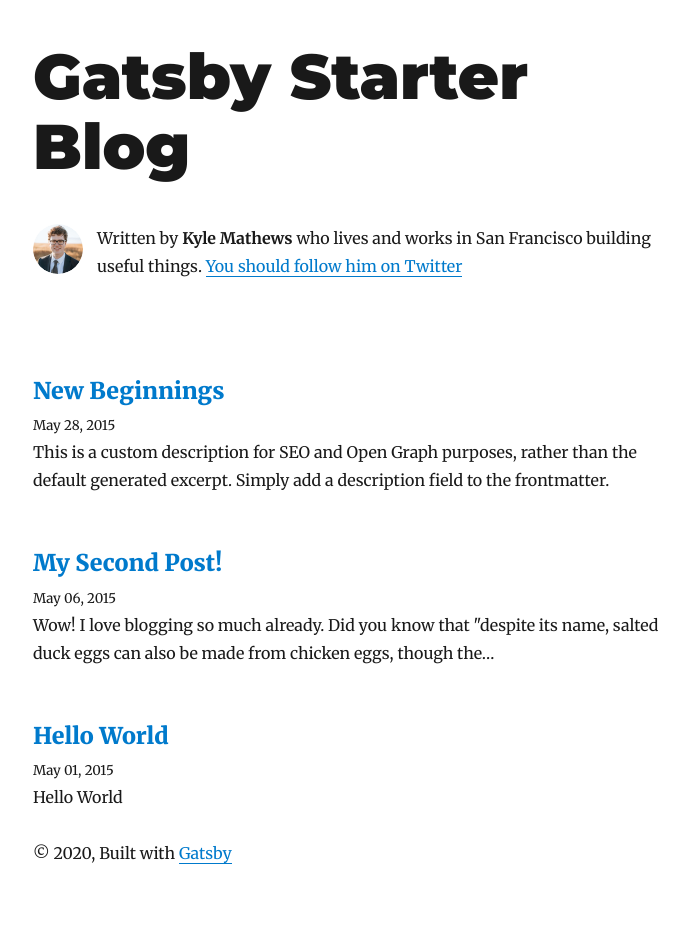
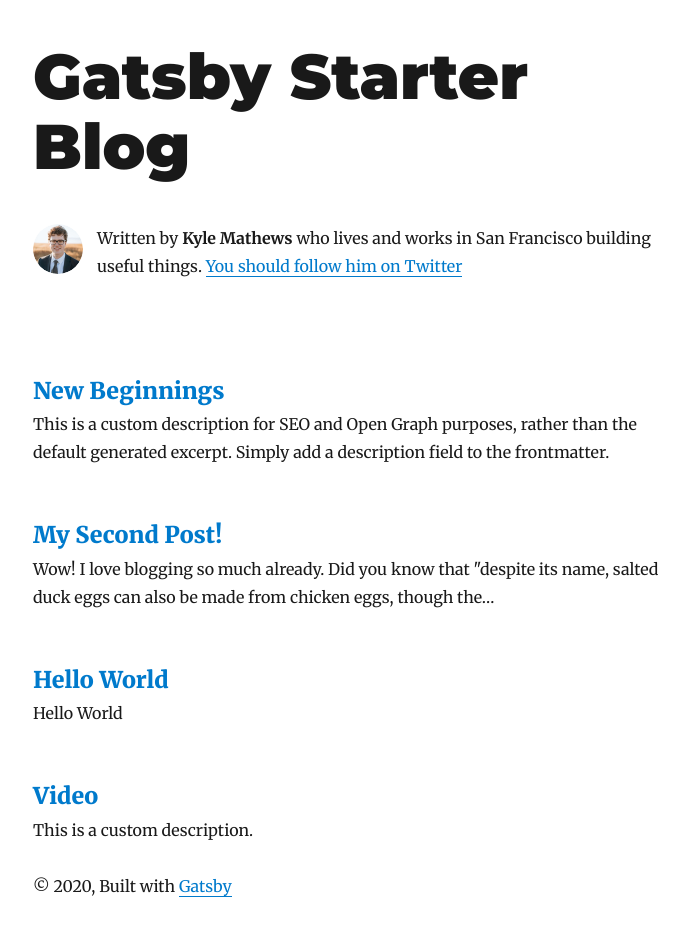
Before and after one commit to aegiz/tutorial-gatsby-mdx, a Gatsby site: page / in a window 1280 px wide. Shown: the whole page, without its empty margins (292-981 px from the left). Before the commit the page ends 909 px from the top, so only its background shows below. Built offline with nearby package versions, Linux system fonts and the light colour scheme; Gatsby itself is replaced by a stand-in of ours; some packages are replaced by stand-ins of ours.

Commit message:
Tutorial part 2

```diff
--- a/src/pages/index.js
+++ b/src/pages/index.js
@@ -8,7 +8,8 @@
 
 const BlogIndex = ({ data, location }) => {
   const siteTitle = data.site.siteMetadata.title
-  const posts = data.allMarkdownRemark.edges
+  //const posts = data.allMarkdownRemark.edges
+  const posts = data.allMdx.edges
 
   return (
     <Layout location={location} title={siteTitle}>
@@ -46,6 +47,31 @@
 
 export default BlogIndex
 
+// export const pageQuery = graphql`
+//   query {
+//     site {
+//       siteMetadata {
+//         title
+//       }
+//     }
+//     allMarkdownRemark(sort: { fields: [frontmatter___date], order: DESC }) {
+//       edges {
+//         node {
+//           excerpt
+//           fields {
+//             slug
+//           }
+//           frontmatter {
+//             date(formatString: "MMMM DD, YYYY")
+//             title
+//             description
+//           }
+//         }
+//       }
+//     }
+//   }
+// `
+
 export const pageQuery = graphql`
   query {
     site {
@@ -53,7 +79,7 @@
         title
       }
     }
-    allMarkdownRemark(sort: { fields: [frontmatter___date], order: DESC }) {
+    allMdx(sort: { fields: [frontmatter___date], order: DESC }) {
       edges {
         node {
           excerpt
@@ -61,7 +87,6 @@
             slug
           }
           frontmatter {
-            date(formatString: "MMMM DD, YYYY")
             title
             description
           }
```
Also changed, not shown: src/templates/blog-post.js (+52 -6 lines).
